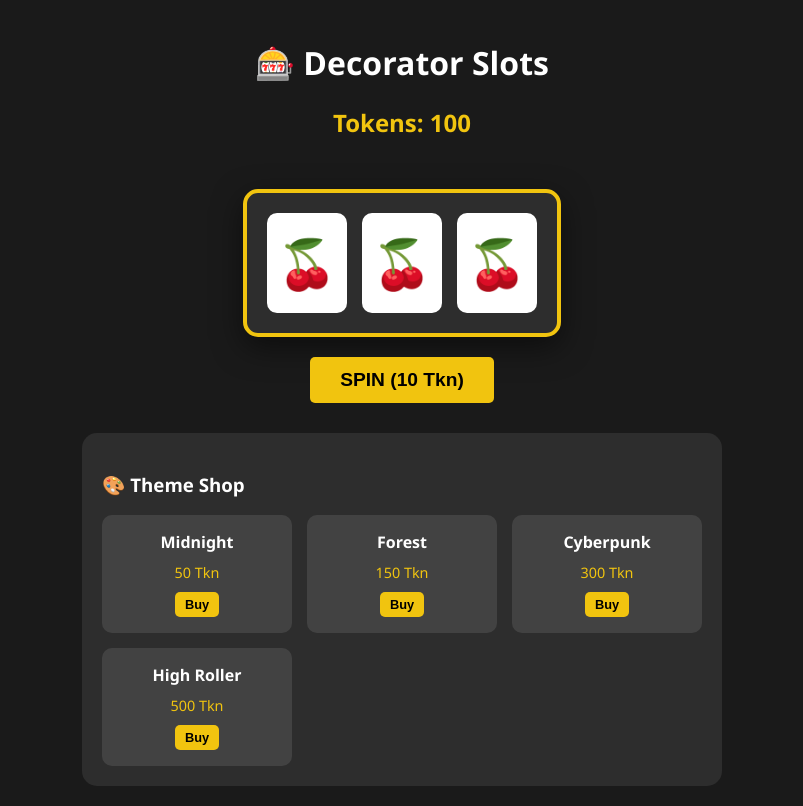
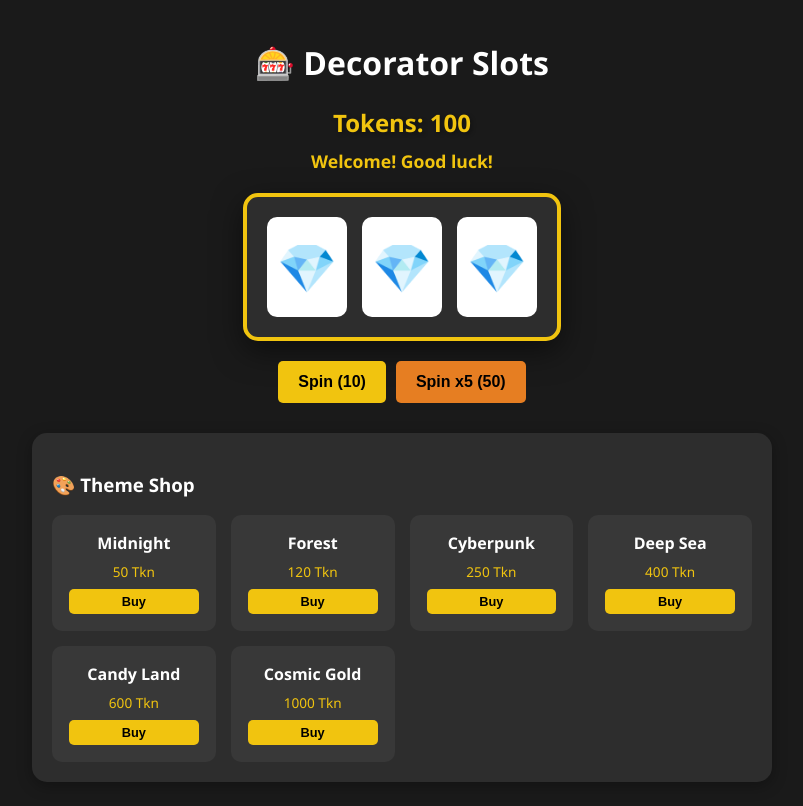
Before and after one commit to avery-murray/Assignment-3-Game, a plain HTML site: page index.html in a window 1280 px wide. Shown: the whole page, without its empty margins (238-1041 px from the left). Drawn offline with Linux system fonts and the light colour scheme.

Commit message:
Update index.html

```diff
--- a/index.html
+++ b/index.html
@@ -25,19 +25,16 @@
             transition: all 0.5s ease;
         }
 
-        .header {
-            text-align: center;
-            margin-bottom: 20px;
-        }
+        .header { text-align: center; margin-bottom: 20px; }
 
         .stats {
             font-size: 1.5rem;
             font-weight: bold;
             color: var(--accent-color);
             margin-bottom: 10px;
+            text-shadow: 2px 2px 4px rgba(0,0,0,0.3);
         }
 
-        /* Slot Machine Styles */
         .slot-machine {
             background: var(--panel-color);
             padding: 20px;
@@ -59,66 +56,56 @@
             justify-content: center;
             font-size: 3rem;
             color: #333;
+            transition: transform 0.1s;
         }
 
-        /* Controls */
-        .controls {
-            margin-bottom: 30px;
-        }
+        .controls { display: flex; gap: 10px; margin-bottom: 30px; }
 
         button {
-            padding: 12px 30px;
-            font-size: 1.2rem;
+            padding: 12px 20px;
+            font-size: 1rem;
             cursor: pointer;
             background: var(--accent-color);
+            color: #000;
             border: none;
             border-radius: 5px;
             font-weight: bold;
-            transition: transform 0.1s;
+            transition: transform 0.1s, opacity 0.3s;
         }
 
+        button:hover { opacity: 0.9; }
         button:active { transform: scale(0.95); }
-        button:disabled { background: #666; cursor: not-allowed; }
+        button:disabled { background: #666; cursor: not-allowed; color: #ccc; }
 
-        /* Shop Area */
         .shop-container {
             width: 100%;
-            max-width: 600px;
+            max-width: 700px;
             background: var(--panel-color);
             padding: 20px;
             border-radius: 15px;
+            box-shadow: 0 4px 15px rgba(0,0,0,0.3);
         }
 
         .shop-grid {
             display: grid;
-            grid-template-columns: repeat(auto-fill, minmax(140px, 1fr));
+            grid-template-columns: repeat(auto-fill, minmax(160px, 1fr));
             gap: 15px;
             margin-top: 15px;
         }
 
         .shop-item {
-            background: rgba(255,255,255,0.1);
+            background: rgba(255,255,255,0.05);
             padding: 15px;
             border-radius: 10px;
             text-align: center;
-            border: 1px solid transparent;
+            border: 2px solid transparent;
         }
 
-        .shop-item.owned { border-color: var(--accent-color); }
+        .shop-item.owned { border-color: var(--accent-color); background: rgba(255,255,255,0.1); }
 
-        .price-tag {
-            display: block;
-            font-size: 0.9rem;
-            margin: 10px 0;
-            color: var(--accent-color);
-        }
+        .price-tag { display: block; font-size: 0.85rem; margin: 8px 0; color: var(--accent-color); }
 
-        .msg {
-            height: 20px;
-            margin-top: 10px;
-            color: var(--accent-color);
-            font-weight: bold;
-        }
+        .msg { height: 24px; margin-top: 10px; color: var(--accent-color); font-weight: bold; font-size: 1.1rem; }
     </style>
 </head>
 <body>
@@ -126,87 +113,108 @@
     <div class="header">
         <h1>🎰 Decorator Slots</h1>
         <div class="stats">Tokens: <span id="token-count">100</span></div>
-        <div id="status-msg" class="msg"></div>
+        <div id="status-msg" class="msg">Welcome! Good luck!</div>
     </div>
 
     <div class="slot-machine">
-        <div class="reel" id="reel1">🍒</div>
-        <div class="reel" id="reel2">🍒</div>
-        <div class="reel" id="reel3">🍒</div>
+        <div class="reel" id="reel1">💎</div>
+        <div class="reel" id="reel2">💎</div>
+        <div class="reel" id="reel3">💎</div>
     </div>
 
     <div class="controls">
-        <button id="spin-btn" onclick="spin()">SPIN (10 Tkn)</button>
+        <button class="spin-btn" onclick="spin(1)">Spin (10)</button>
+        <button class="spin-btn" onclick="spin(5)" style="background: #e67e22;">Spin x5 (50)</button>
     </div>
 
     <div class="shop-container">
         <h3>🎨 Theme Shop</h3>
-        <div class="shop-grid" id="shop-grid">
-            </div>
+        <div class="shop-grid" id="shop-grid"></div>
     </div>
 
     <script>
-        // --- Game State ---
         let tokens = 100;
-        const symbols = ['🍒', '🍋', '🔔', '💎', '7️⃣'];
-        const inventory = ['Default'];
+        const symbols = ['🍒', '🍋', '🔔', '💎', '7️⃣', '🍀'];
+        const inventory = ['default'];
 
         const shopItems = [
-            { id: 'dark-mode', name: 'Midnight', price: 50, colors: { bg: '#000000', panel: '#1a1a1a', accent: '#e74c3c' } },
-            { id: 'forest', name: 'Forest', price: 150, colors: { bg: '#1b3022', panel: '#2c5e3f', accent: '#2ecc71' } },
-            { id: 'cyber', name: 'Cyberpunk', price: 300, colors: { bg: '#2b0035', panel: '#ff0055', accent: '#00fff2' } },
-            { id: 'gold', name: 'High Roller', price: 500, colors: { bg: '#2c3e50', panel: '#34495e', accent: '#f1c40f' } }
+            { id: 'midnight', name: 'Midnight', price: 50, colors: { bg: '#0b0b0d', panel: '#1c1c1f', accent: '#e74c3c' } },
+            { id: 'forest', name: 'Forest', price: 120, colors: { bg: '#1b3022', panel: '#2c5e3f', accent: '#2ecc71' } },
+            { id: 'cyber', name: 'Cyberpunk', price: 250, colors: { bg: '#2b0035', panel: '#440055', accent: '#00fff2' } },
+            { id: 'ocean', name: 'Deep Sea', price: 400, colors: { bg: '#001a33', panel: '#003366', accent: '#33ccff' } },
+            { id: 'candy', name: 'Candy Land', price: 600, colors: { bg: '#ffafcc', panel: '#ffc8dd', accent: '#fb6f92' } },
+            { id: 'cosmic', name: 'Cosmic Gold', price: 1000, colors: { bg: '#14111a', panel: '#241d33', accent: '#f1c40f' } }
         ];
 
-        // --- Core Logic ---
         function updateUI() {
             document.getElementById('token-count').innerText = tokens;
             renderShop();
         }
 
-        function spin() {
-            if (tokens < 10) {
+        async function spin(count) {
+            const cost = 10 * count;
+            if (tokens < cost) {
                 document.getElementById('status-msg').innerText = "Not enough tokens!";
                 return;
             }
 
-            tokens -= 10;
-            document.getElementById('status-msg').innerText = "Spinning...";
-            document.getElementById('spin-btn').disabled = true;
+            tokens -= cost;
+            updateUI();
+            toggleButtons(true);
 
-            const reelElements = [document.getElementById('reel1'), document.getElementById('reel2'), document.getElementById('reel3')];
+            let totalWon = 0;
+            const status = document.getElementById('status-msg');
 
-            // "Animation" effect
-            let iterations = 0;
-            const interval = setInterval(() => {
-                reelElements.forEach(reel => {
-                    reel.innerText = symbols[Math.floor(Math.random() * symbols.length)];
-                });
-                iterations++;
+            // Animation and logic loop
+            for (let i = 0; i < count; i++) {
+                status.innerText = count > 1 ? `Spinning ${i + 1}/${count}...` : "Spinning...";
 
-                if (iterations > 10) {
-                    clearInterval(interval);
-                    finalizeSpin(reelElements);
+                // Visual roll
+                await animateReels(200 + (i * 50));
+
+                // Calculate Result
+                const results = [
+                    symbols[Math.floor(Math.random() * symbols.length)],
+                    symbols[Math.floor(Math.random() * symbols.length)],
+                    symbols[Math.floor(Math.random() * symbols.length)]
+                ];
+
+                // Set final symbols
+                document.getElementById('reel1').innerText = results[0];
+                document.getElementById('reel2').innerText = results[1];
+                document.getElementById('reel3').innerText = results[2];
+
+                // Calculate Payout
+                if (results[0] === results[1] && results[1] === results[2]) {
+                    totalWon += 100;
+                } else if (results[0] === results[1] || results[1] === results[2] || results[0] === results[2]) {
+                    totalWon += 20;
                 }
-            }, 100);
+            }
+
+            tokens += totalWon;
+            status.innerText = totalWon > 0 ? `Total Won: ${totalWon} Tokens!` : "No luck this time!";
+            toggleButtons(false);
+            updateUI();
         }
 
-        function finalizeSpin(reels) {
-            const results = reels.map(r => r.innerText);
-            document.getElementById('spin-btn').disabled = false;
+        function animateReels(duration) {
+            return new Promise(resolve => {
+                const startTime = Date.now();
+                const reels = [document.getElementById('reel1'), document.getElementById('reel2'), document.getElementById('reel3')];
 
-            if (results[0] === results[1] && results[1] === results[2]) {
-                const winAmount = 100;
-                tokens += winAmount;
-                document.getElementById('status-msg').innerText = `JACKPOT! +${winAmount} Tokens`;
-            } else if (results[0] === results[1] || results[1] === results[2] || results[0] === results[2]) {
-                const winAmount = 20;
-                tokens += winAmount;
-                document.getElementById('status-msg').innerText = `Small Win! +${winAmount} Tokens`;
-            } else {
-                document.getElementById('status-msg').innerText = "Try again!";
-            }
-            updateUI();
+                const timer = setInterval(() => {
+                    reels.forEach(r => r.innerText = symbols[Math.floor(Math.random() * symbols.length)]);
+                    if (Date.now() - startTime >= duration) {
+                        clearInterval(timer);
+                        resolve();
+                    }
+                }, 50);
+            });
+        }
+
+        function toggleButtons(disabled) {
+            document.querySelectorAll('.spin-btn').forEach(btn => btn.disabled = disabled);
         }
 
         function renderShop() {
@@ -222,7 +230,7 @@
                     <strong>${item.name}</strong>
                     <span class="price-tag">${isOwned ? 'OWNED' : item.price + ' Tkn'}</span>
                     <button onclick="${isOwned ? `applyTheme('${item.id}')` : `buyItem('${item.id}')`}"
-                            style="font-size: 0.8rem; padding: 5px 10px;">
+                            style="font-size: 0.8rem; padding: 5px 10px; width: 100%;">
                         ${isOwned ? 'Apply' : 'Buy'}
                     </button>
                 `;
@@ -235,24 +243,21 @@
             if (tokens >= item.price) {
                 tokens -= item.price;
                 inventory.push(id);
-                document.getElementById('status-msg').innerText = `Purchased ${item.name}!`;
+                document.getElementById('status-msg').innerText = `Unlocked ${item.name}!`;
                 updateUI();
             } else {
-                document.getElementById('status-msg').innerText = "Too expensive!";
+                document.getElementById('status-msg').innerText = "Insufficient tokens!";
             }
         }
 
         function applyTheme(id) {
             const item = shopItems.find(i => i.id === id);
-            if (!item) return;
-
             document.documentElement.style.setProperty('--bg-color', item.colors.bg);
             document.documentElement.style.setProperty('--panel-color', item.colors.panel);
             document.documentElement.style.setProperty('--accent-color', item.colors.accent);
-            document.getElementById('status-msg').innerText = `${item.name} Theme Applied!`;
+            document.getElementById('status-msg').innerText = `${item.name} theme active!`;
         }
 
-        // Init
         updateUI();
     </script>
 </body>
```
